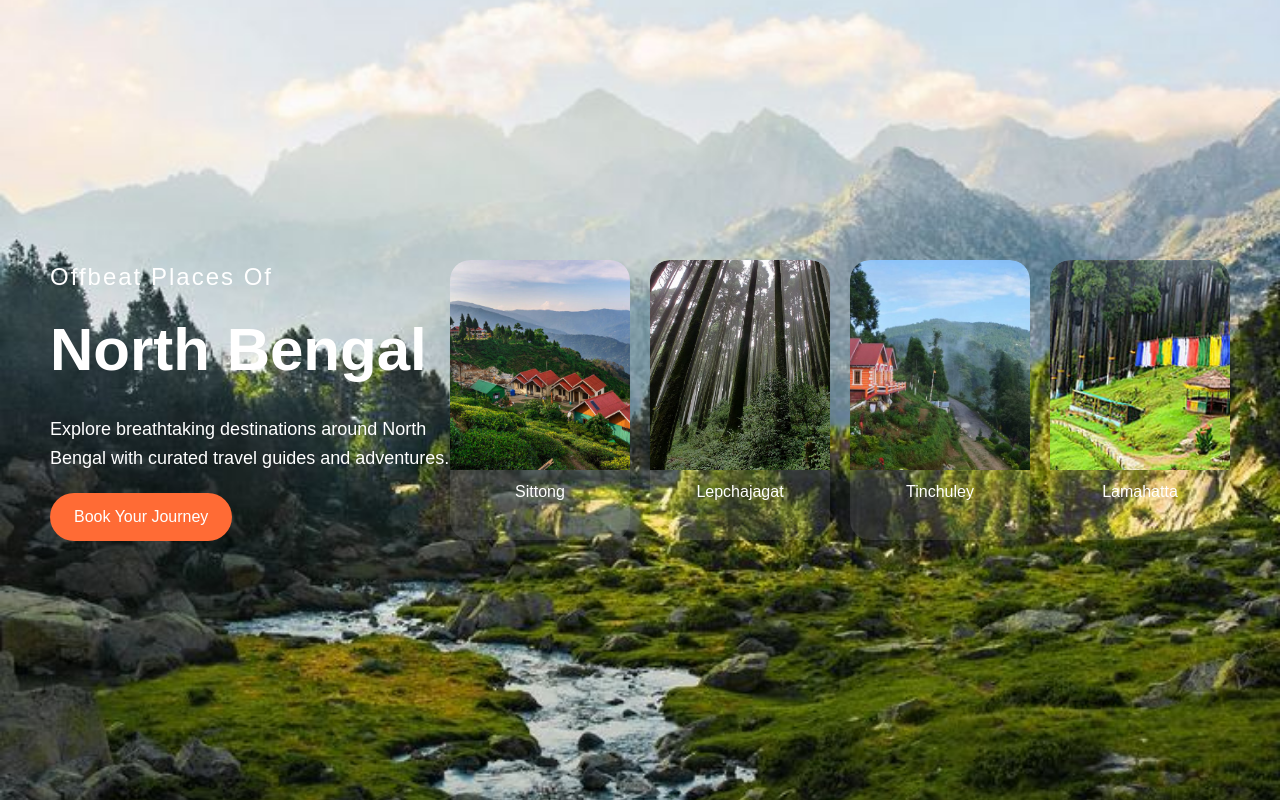
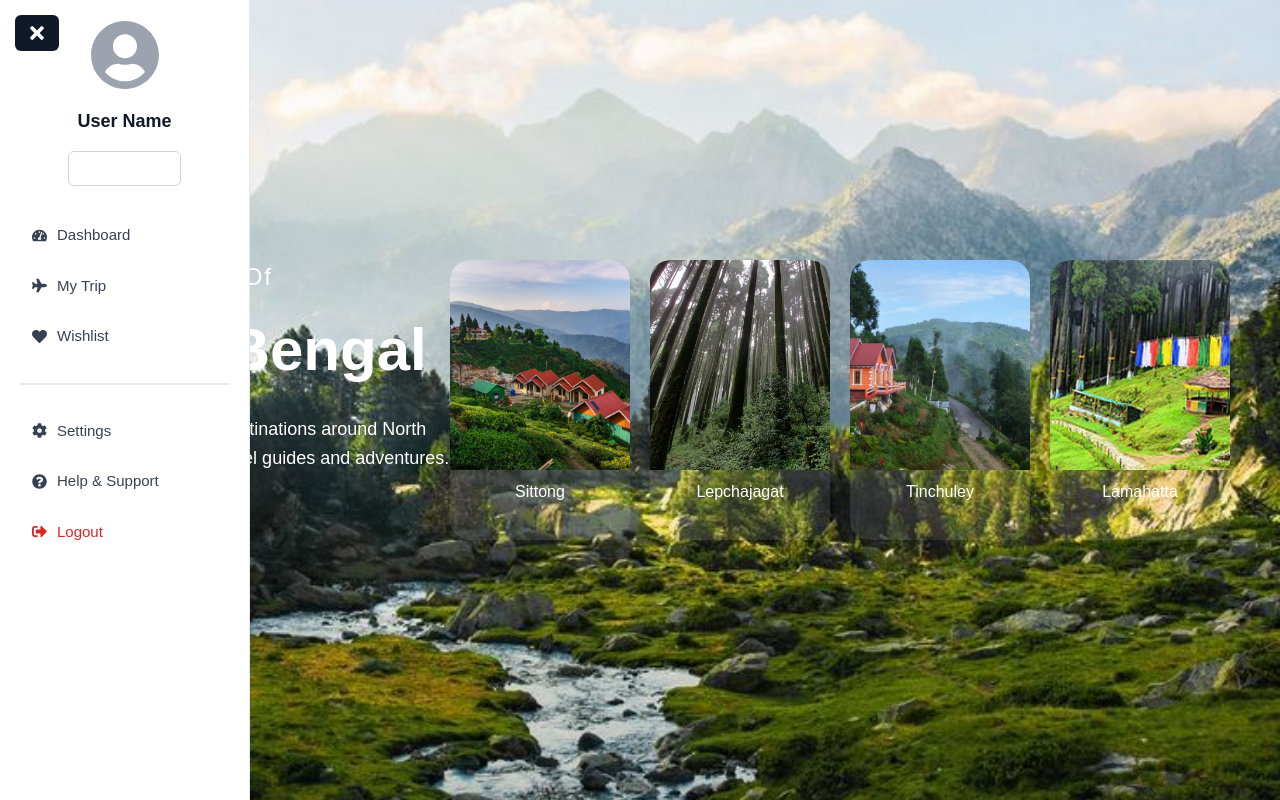
Before and after one commit to SIH2025-travel/Tourism, a React (Vite) app: page /home in a window 1280 px wide. Built offline with nearby package versions, Linux system fonts and the light colour scheme.

Commit message:
Sidebar Updated

```diff
--- a/src/Home/HomePage.jsx
+++ b/src/Home/HomePage.jsx
@@ -1,5 +1,6 @@
 import React, { useState } from "react";
 import "./HomePage.css";
+import Sidebar from "./components/Sidebar";
 import bgImage from "../assets/HomePageBG.jpg"; // fixed extension
 import sittongImg from "../assets/Sittong.jpg";
 import lepchajagatImg from "../assets/Lepchajagat.jpg";
@@ -25,6 +26,7 @@ export default function HomePage() {
     >
 
 
+      <Sidebar />
 
 
   {/* Main homepage content */}
```
